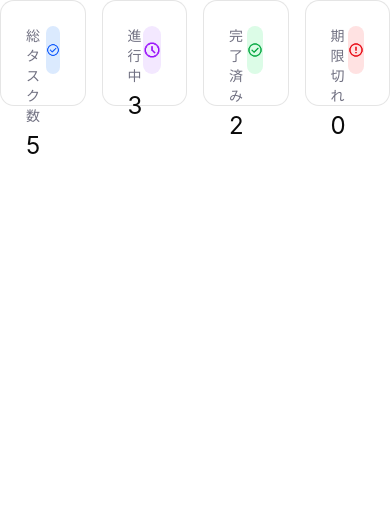
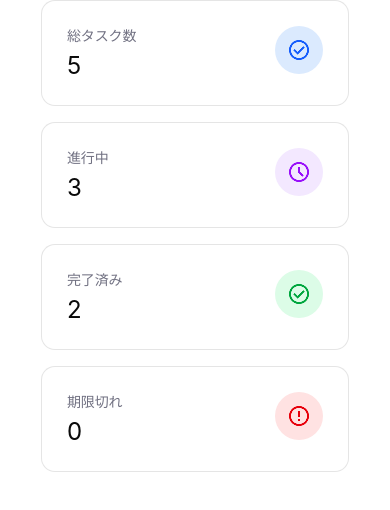
Before and after one commit to tsutsumi2230105/todo-app-with-auth, a React (Vite) app: page /dashboard in a window 390 px wide. Shown: the top 510 px of the page. Built offline with nearby package versions, Linux system fonts and the light colour scheme.

Commit message:
style:レスポンシブデザインへの対応

```diff
--- a/src/Pages/DashBoard/DashBoard.scss
+++ b/src/Pages/DashBoard/DashBoard.scss
@@ -2,4 +2,18 @@
   display: flex;
   flex-direction: row;
   gap: 16px;
+  align-items: center;
+  justify-content: center;
 }
+
+.dashboard {
+  min-height: 100vh;
+  min-width: 100vw;
+  background-color: #ffffff;
+}
+
+@media (max-width: 727px) {
+  .statuscards {
+    flex-direction: column;
+  }
+}
--- a/src/Pages/DashBoard/DashBoard.tsx
+++ b/src/Pages/DashBoard/DashBoard.tsx
@@ -7,7 +7,7 @@ import ExpiredLogo from "../../assets/images/expired_task_logo.png"
 
 const DashBoard = () => {
   return (
-    <>
+    <div className="dashboard">
       <div className="statuscards">
         <StatusCard
           label="総タスク数"
@@ -34,7 +34,7 @@ const DashBoard = () => {
           variant="expired"
         />
       </div>
-    </>
+    </div>
   )
 }
 export default DashBoard
```
